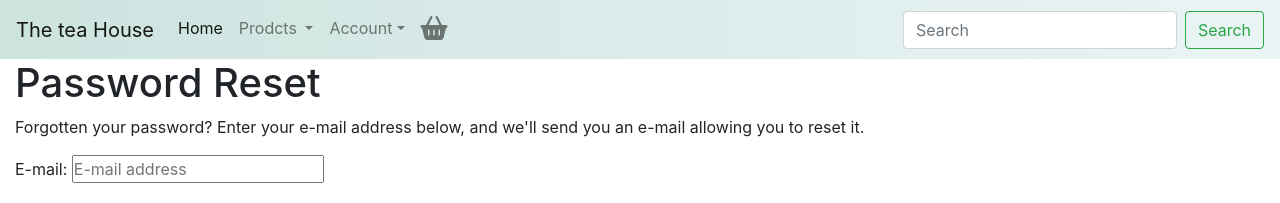
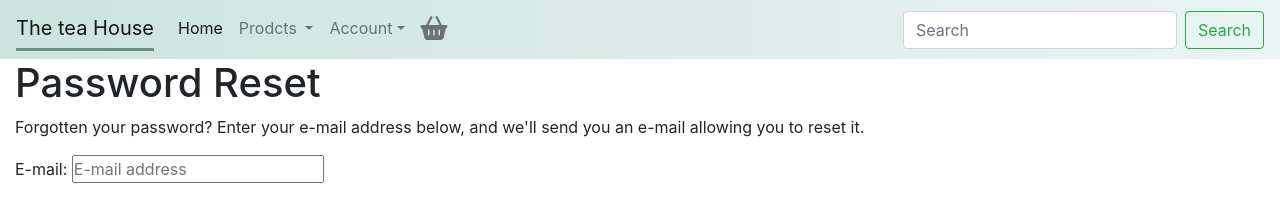
Before and after one commit to dilner1/the_tea_house, a Django app: page /accounts/password/reset/ in a window 1280 px wide, with the pointer over the restyled element. Shown: the top 203 px of the page. Run offline with Django 3.2, Linux system fonts and the light colour scheme; some libraries are stand-ins or nearby versions.

Commit message:
Adding hover underline to hav elements

```diff
--- a/static/css/style.css
+++ b/static/css/style.css
@@ -22,6 +22,10 @@
 
 .dropdown-menu {
   background-color: #f6fff8;
+}
+
+.navbar a:hover {
+  border-bottom: 3px solid #6b9080;
 }
 
 /* Index page image links */
```
